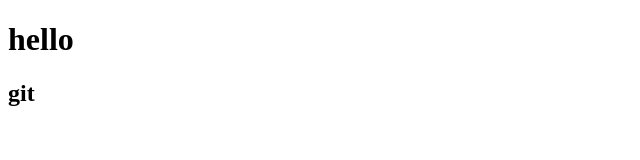
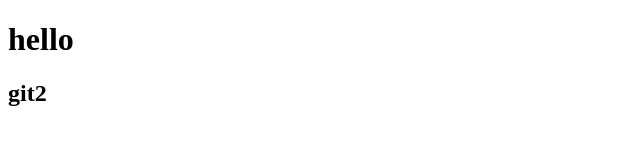
Before and after one commit to qq1608901200/test1, a plain HTML site: page index.html in a window 1280 px wide. Shown: the full height of the page, 0-640 px from the left. Drawn offline with Linux system fonts and the light colour scheme.

Commit message:
git third

```diff
--- a/index.html
+++ b/index.html
@@ -11,7 +11,7 @@
         hello
     </h1>
     <h2>
-        git
+        git2
     </h2>
 </body>
 </html>
```
